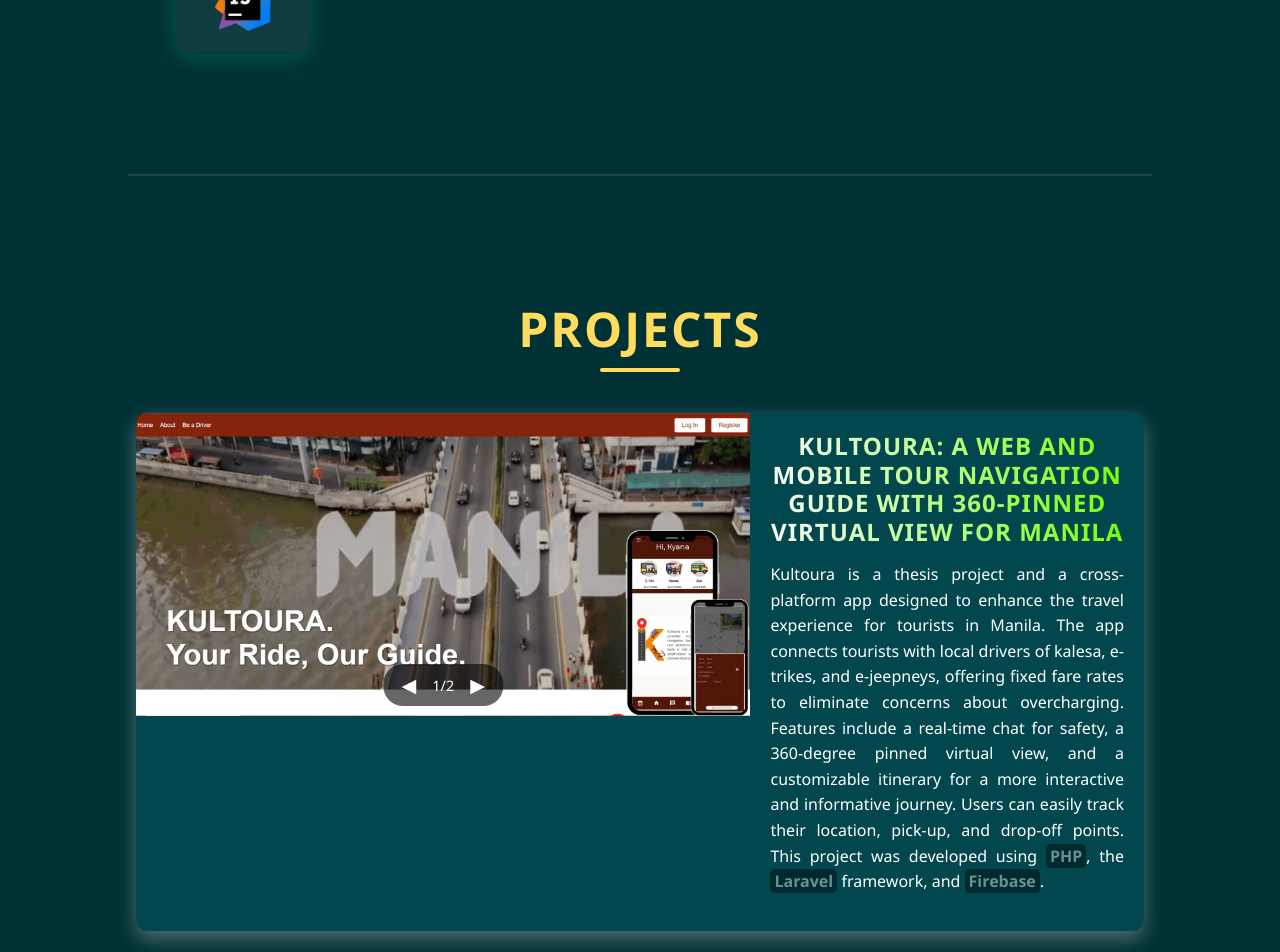
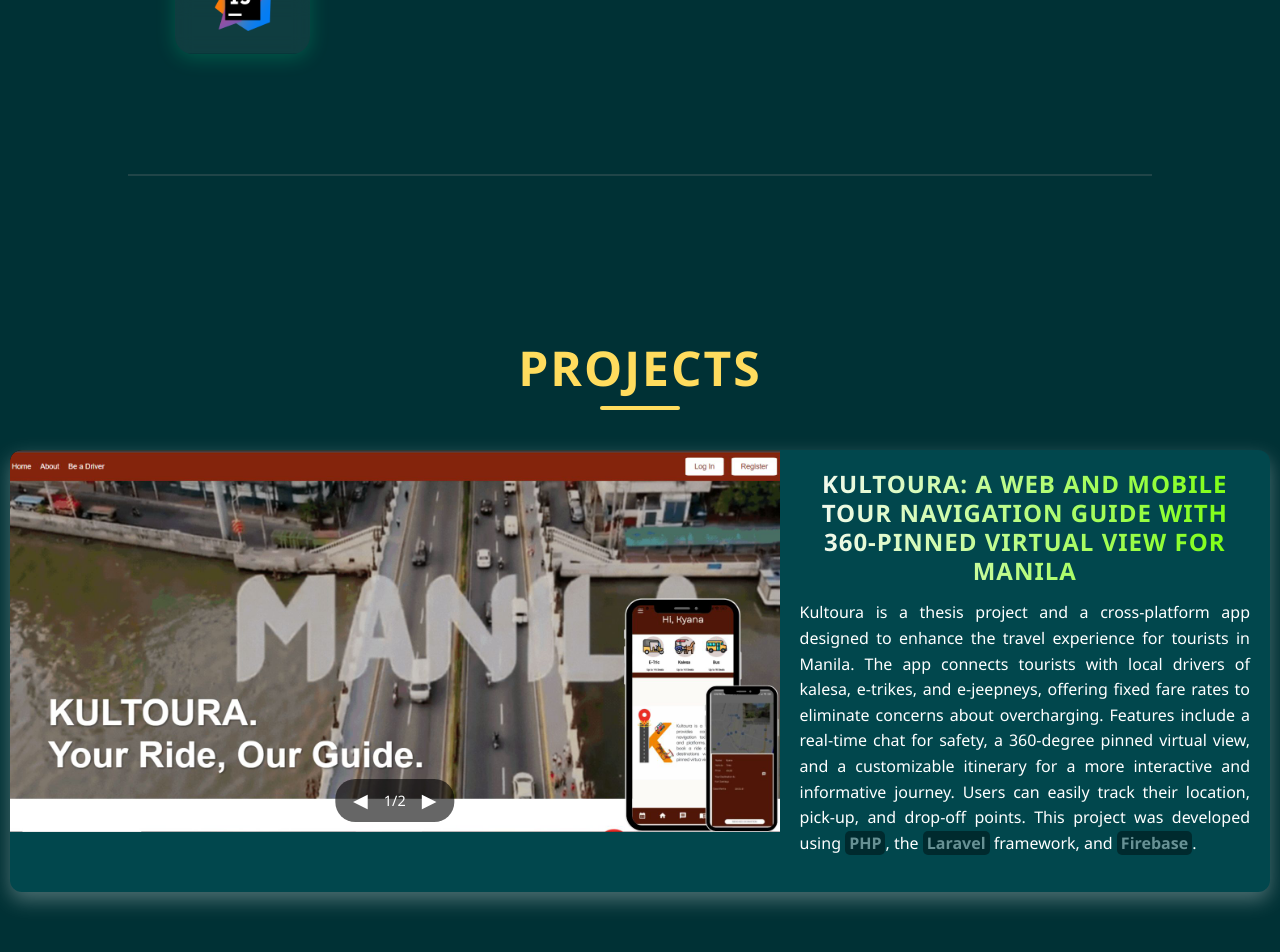
Before and after one commit to JoyBerce/Portfolio, a React (Vite) app: page / in a window 1280 px wide. Shown: the part 1752-2704 px from the top of the page. Built offline with nearby package versions, Linux system fonts and the light colour scheme.

Commit message:
Update Projects.css

```diff
--- a/src/css/Projects.css
+++ b/src/css/Projects.css
@@ -80,8 +80,8 @@
   border-radius: 12px;
   overflow: hidden;
   box-shadow: 0 8px 20px rgba(255, 255, 255, 0.3);
-  width: 80%;
-  height: 80%;
+  width: 100%;
+  height: 100%;
   flex-shrink: 0;
   justify-content: space-between;
 }
```
